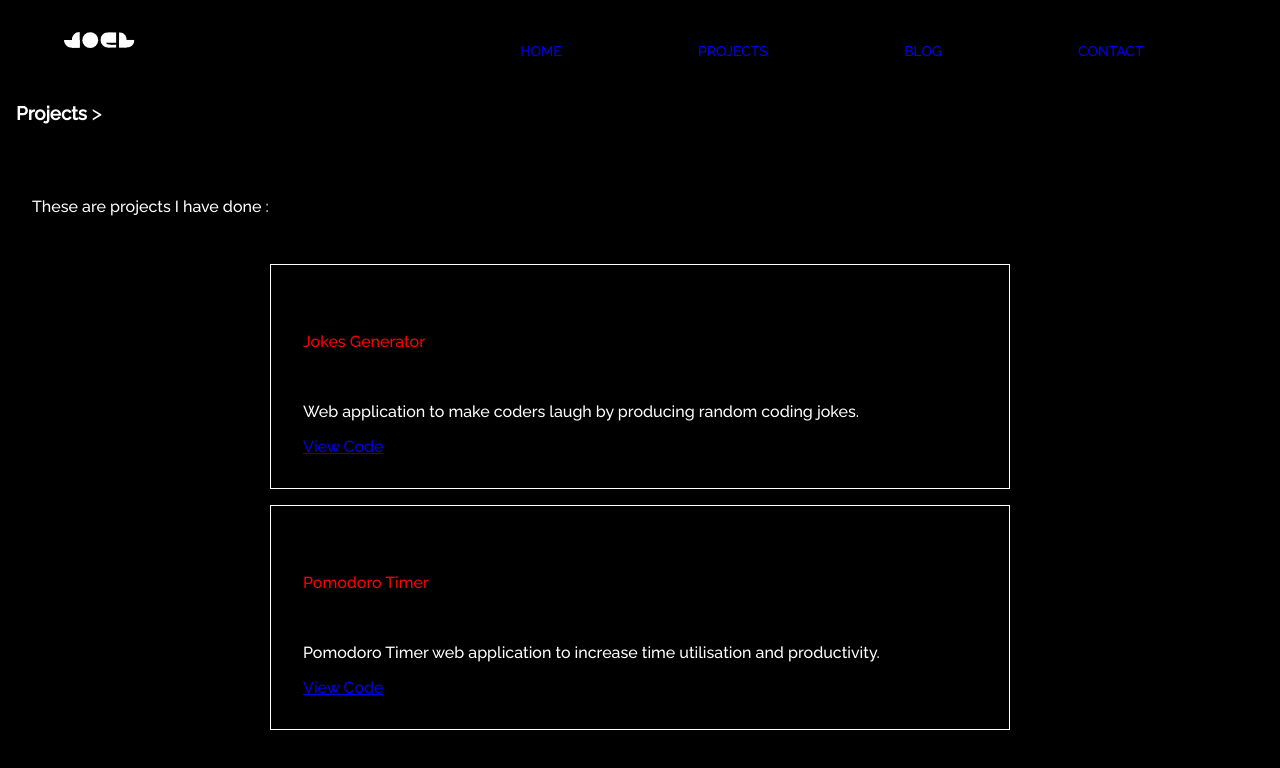
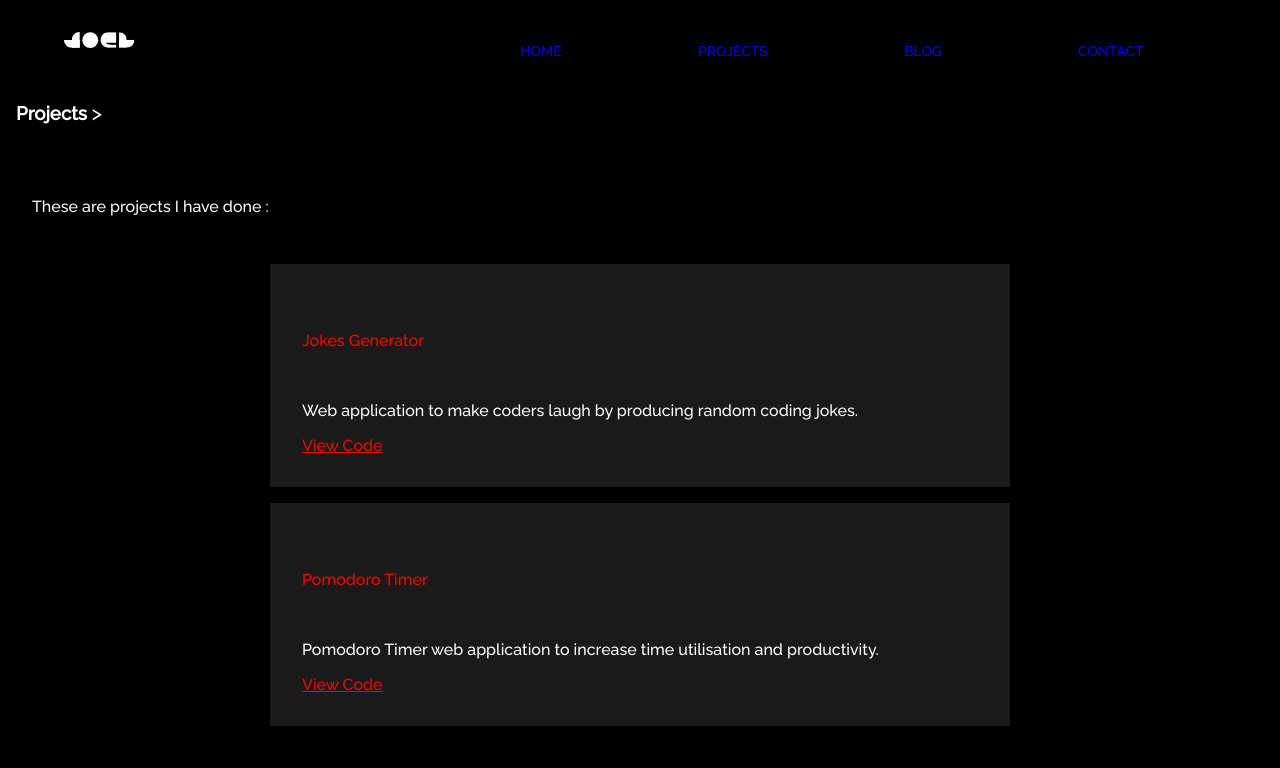
Before and after one commit to joelantonyjoy/portfolio, a React (Create React App) app: page /projects in a window 1280 px wide. Shown: the top 768 px of the page. Built offline with nearby package versions, Linux system fonts and the light colour scheme.

Commit message:
Project color changes

```diff
--- a/src/Pages/Projects.js
+++ b/src/Pages/Projects.js
@@ -12,19 +12,19 @@ export function Projects(){
             </hr>
             <p style={{padding:'32px 32px 32px'}}>These are projects I have done :</p>
             <div style={{display:'block',width:'70%',minWidth:'288px',maxWidth:740,margin:'auto'}}>
-                <div style={{padding:32,border:'1px solid white',marginBottom:16}}>
+                <div style={{background:'rgba(255,255,255,0.1)',padding:32,marginBottom:16}}>
                     <Link style={{margin:8,textDecoration:'none',color:'red',fontSize:16}} to="jokes" title="Jokes Generator">
                     <p>Jokes Generator</p>
                     </Link>
                     <p>Web application to make coders laugh by producing random coding jokes.</p>
-                    <a target='_blank' rel="noreferrer" href='https://github.com/joelantonyjoy/portfolio/tree/master/src/Pages/Projects/Jokes'>View Code</a>
+                    <a style={{color:'red'}} target='_blank' rel="noreferrer" href='https://github.com/joelantonyjoy/portfolio/tree/master/src/Pages/Projects/Jokes'>View Code</a>
                 </div>
-                <div style={{padding:32,border:'1px solid white',marginBottom:16}}>
+                <div style={{background:'rgba(255,255,255,0.1)',padding:32,marginBottom:16}}>
                     <Link style={{margin:8,textDecoration:'none',color:'red',fontSize:16}} to="pomodoro" title="Pomodoro Timer">
                     <p>Pomodoro Timer</p>
                     </Link>
                     <p>Pomodoro Timer web application to increase time utilisation and productivity.</p>
-                    <a target='_blank' rel="noreferrer" href='https://github.com/joelantonyjoy/portfolio/tree/master/src/Pages/Projects/Pomodoro'>View Code</a>
+                    <a style={{color:'red'}} target='_blank' rel="noreferrer" href='https://github.com/joelantonyjoy/portfolio/tree/master/src/Pages/Projects/Pomodoro'>View Code</a>
                 </div>
             </div>
             <Outlet/>
```
